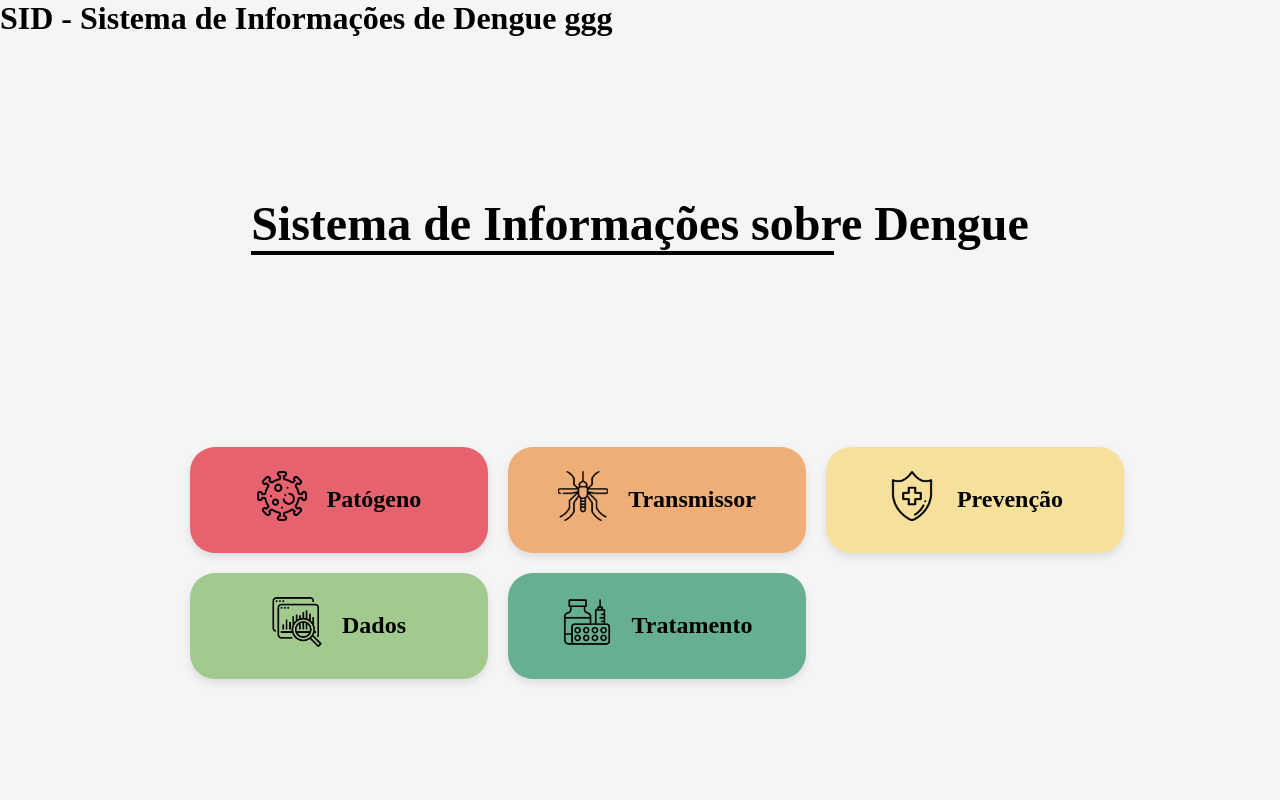
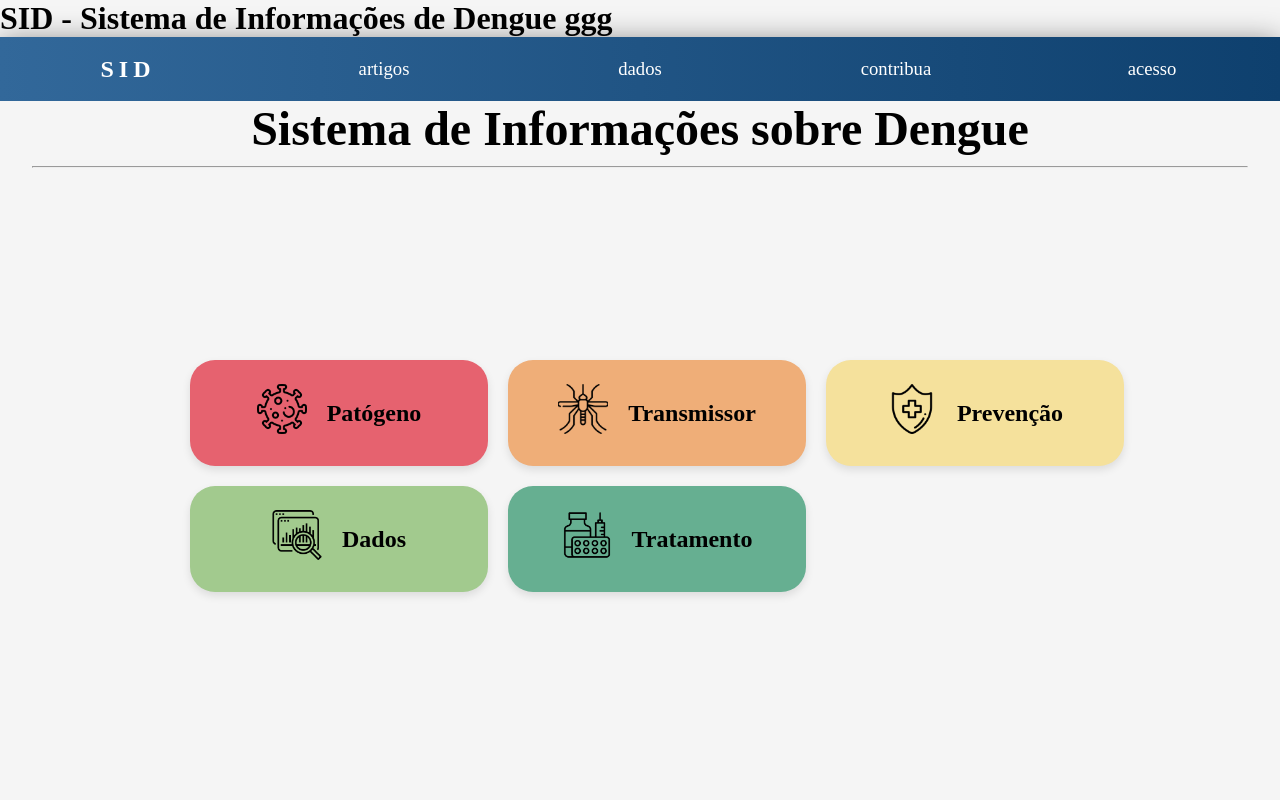
Before and after one commit to henriqueedu2001/sid-webpage, a Next.js app: page / in a window 1280 px wide. Shown: the top 800 px of the page. Built offline with nearby package versions, Linux system fonts and the light colour scheme.

Commit message:
style: fix homepage style

```diff
--- a/src/pages/HomePage/HomePage.css
+++ b/src/pages/HomePage/HomePage.css
@@ -1,8 +1,8 @@
-.container {
-    display: flex;
+.page-content {
+  /* display: flex;
   flex-direction: column;
   align-items: center;
-    justify-content: center;
+  justify-content: center; */
   min-height: 100vh;
   padding: 0 2rem;
   background-color: #f5f5f5;
@@ -11,21 +11,26 @@
 .title {
   font-size: 3rem;
   font-weight: bold;
-    text-align: left;
-    margin: 0;
-    padding-bottom: 10rem;
+  text-align: center;
+  /* margin-top: 20px; */
+  margin-bottom: 10px;
 }
 
-  .title::after {
-    content: '';
-    display: block;
-    width: 75%;
-    border-bottom: 4px solid #000;
+.empty-block {
+  height: 20vh;
+}
+
+.grid-container {
+  display: flex;
+  flex-direction: column;
+  align-items: center;
+  justify-content: center;
 }
 
 .grid {
   display: grid;
-    grid-template-columns: repeat(3, 1fr); /* Two columns for the first row */
+  grid-template-columns: repeat(3, 1fr);
+  /* Two columns for the first row */
   gap: 20px;
   max-width: 900px;
   width: 100%;
@@ -33,7 +38,7 @@
 }
 
 /* Center the items within the grid */
-  .grid > * {
+.grid>* {
   display: flex;
   justify-content: center;
   align-items: center;
@@ -61,26 +66,31 @@
 }
 
 .patogeno {
-    background-color: #e6626f; /* Red */
+  background-color: #e6626f;
+  /* Red */
   color: #000000;
 }
 
 .transmissor {
-    background-color: #efae78; /* Orange */
+  background-color: #efae78;
+  /* Orange */
   color: #000000;
 }
 
 .prevencao {
-    background-color: #f5e19c; /* Yellow */
+  background-color: #f5e19c;
+  /* Yellow */
   color: #000;
 }
 
 .dados {
-    background-color: #a2ca8e; /* Light Green */
+  background-color: #a2ca8e;
+  /* Light Green */
   color: #000;
 }
 
 .tratamento {
-    background-color: #66af91; /* Green */
+  background-color: #66af91;
+  /* Green */
   color: #000000;
 }
--- a/src/pages/HomePage/HomePage.jsx
+++ b/src/pages/HomePage/HomePage.jsx
@@ -8,8 +8,20 @@ import './HomePage.css';
 function HomePage() {
 
   return (
-    <div className="container">
+    <div className="page-container">
+      <Navbar></Navbar>
+      {Content()}
+    </div>
+  );
+}
+
+function Content() {
+  return (
+    <div className='page-content'>
       <h1 className="title">Sistema de Informações sobre Dengue</h1>
+      <hr></hr>
+      <div className='empty-block'></div>
+      <div className='grid-container'>
         <div className="grid">
           <Card
             icon="/icons/patogeno.png"
@@ -43,6 +55,7 @@ function HomePage() {
           />
         </div>
       </div>
+    </div>
   );
 }
 
@@ -54,4 +67,5 @@ function Card({ icon, label, title, customClass }) {
     </div>
   );
 }
+
 export default HomePage
```
Lines whose indentation alone changed are shown as unchanged.
